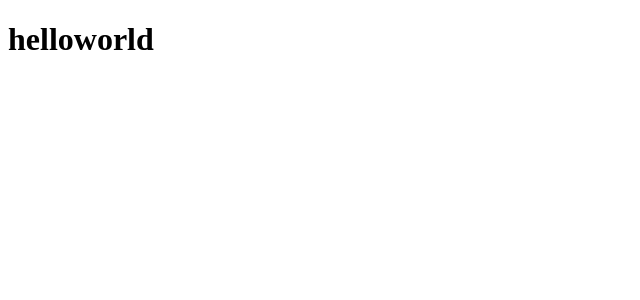
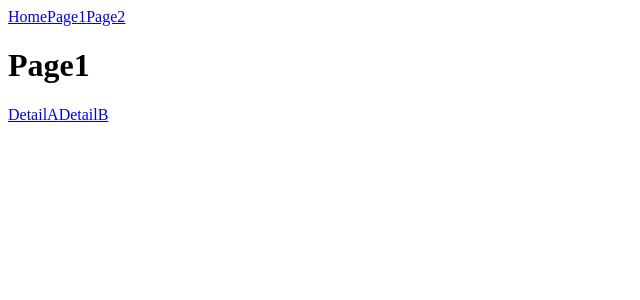
Before and after one commit to nagisora/react-basis, a React (Vite) app: page /page1 in a window 1280 px wide. Shown: the top 300 px of the page, without its empty margins (0-640 px from the left). Built offline with nearby package versions, Linux system fonts and the light colour scheme.

Commit message:
5-21まで修了

```diff
--- a/src/App.jsx
+++ b/src/App.jsx
@@ -1,7 +1,46 @@
+import { BrowserRouter, Link, Switch, Route } from "react-router-dom";
+
+import { Home } from "./Home"
+import { Page1 } from "./Page1"
+import { Page1DetailA } from "./Page1DetailA"
+import { Page1DetailB } from "./Page1DetailB"
+import { Page2 } from "./Page2"
+
 export const App = () => {
-    return (
-        <div>
-            <h1>helloworld</h1>
-        </div>
-    )
+  return (
+    <BrowserRouter>
+      <div>
+        <Link to="/">Home</Link>
+        <Link to="/page1">Page1</Link>
+        <Link to="/page2">Page2</Link>
+      </div>
+      <Switch>
+        <Route exact path="/">
+          <Home />
+        </Route>
+        {/* <Route path="/page1">
+          <Page1 />
+        </Route> */}
+        <Route
+          path="/page1"
+          render={( {match: { url }}) => (
+            <Switch>
+              <Route exact path={url}>
+                <Page1 />
+              </Route>
+              <Route path={`${url}/detailA`}>
+                <Page1DetailA />
+              </Route>
+              <Route path={`${url}/detailB`}>
+                <Page1DetailB />
+              </Route>
+            </Switch>
+          )}
+        />
+        <Route path="/page2">
+          <Page2 />
+        </Route>
+      </Switch>
+    </BrowserRouter>
+  )
 }
--- /dev/null
+++ b/src/Home.jsx
@@ -0,0 +1,5 @@
+export const Home = () => {
+  return (
+    <h1>Home</h1>
+  );
+};
--- /dev/null
+++ b/src/Page1.jsx
@@ -0,0 +1,11 @@
+import { Link } from "react-router-dom";
+
+export const Page1 = () => {
+  return (
+    <div>
+      <h1>Page1</h1>
+      <Link to="/page1/detailA">DetailA</Link>
+      <Link to="/page1/detailB">DetailB</Link>
+    </div>
+  );
+};
--- /dev/null
+++ b/src/Page1DetailA.jsx
@@ -0,0 +1,5 @@
+export const Page1DetailA = () => {
+  return (
+    <h1>Page1DetailA</h1>
+  );
+};
--- /dev/null
+++ b/src/Page1DetailB.jsx
@@ -0,0 +1,5 @@
+export const Page1DetailB = () => {
+  return (
+    <h1>Page1DetailB</h1>
+  );
+};
--- /dev/null
+++ b/src/Page2.jsx
@@ -0,0 +1,5 @@
+export const Page2 = () => {
+  return (
+    <h1>Page2</h1>
+  );
+};
```
